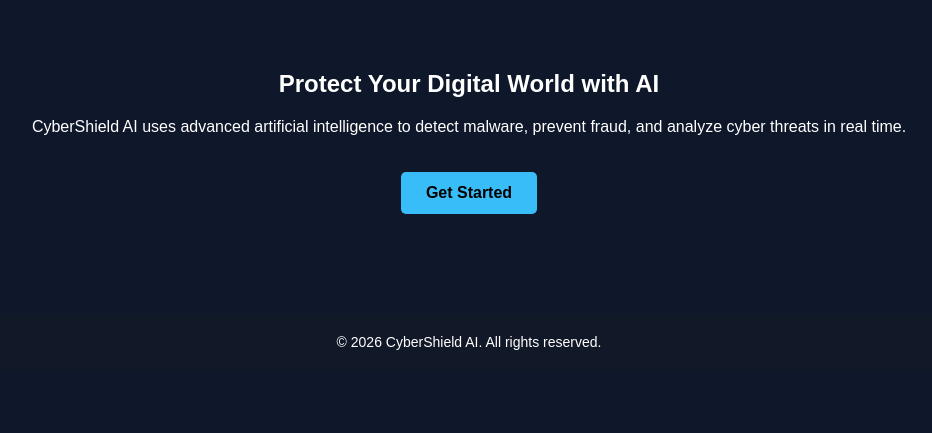
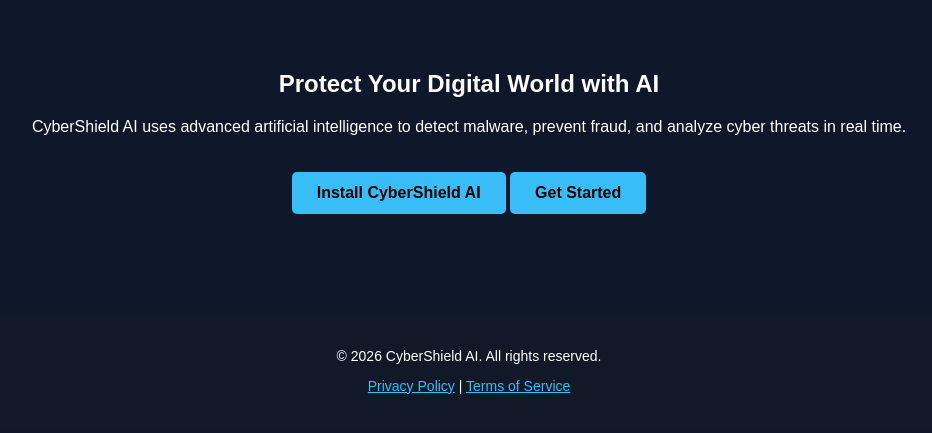
Before and after one commit to Philipalbino/cybershield-ai, a Flask app: page / in a window 1280 px wide. Shown: the part 222-655 px from the top of the page, without its empty margins (171-1103 px from the left). Run offline with Flask 3, Linux system fonts and the light colour scheme.

Commit message:
Update index.html with SEO, Google verification, and PWA install

```diff
--- a/templates/index.html
+++ b/templates/index.html
@@ -1,26 +1,38 @@
 <!DOCTYPE html>
 <html lang="en">
+
 <head>
     <meta charset="UTF-8">
     <meta name="viewport" content="width=device-width, initial-scale=1.0">
 
-    <!-- SEO Title -->
-    <title>CyberShield AI - AI Powered Cybersecurity Threat Detection</title>
+    <!-- SEO Meta Tags -->
+    <title>CyberShield AI - AI Cybersecurity & Fraud Detection Chatbot</title>
+    <meta name="description"
+        content="Protect yourself online with CyberShield AI, an advanced AI-powered cybersecurity and fraud detection chatbot. Detect malware, prevent fraud, and stay secure in real time.">
+    <meta name="keywords"
+        content="CyberShield AI, AI cybersecurity, fraud detection chatbot, online security, malware protection, AI cybersecurity assistant">
+    <meta name="robots" content="index, follow">
 
-    <!-- SEO Meta Tags -->
-    <meta name="description" content="CyberShield AI is an AI-powered cybersecurity and fraud detection chatbot platform. Detect malware, fraud, and online threats instantly using intelligent AI.">
-    <meta name="keywords" content="AI cybersecurity, fraud detection, chatbot security, malware detection, online protection, threat analysis">
-    <meta name="author" content="CyberShield AI">
-
-    <!-- Google Search Console Verification -->
+    <!-- Google Site Verification -->
     <meta name="google-site-verification" content="pkHP5SkQD7oJWhudXCQNCnq7YB-AzuLi9NWGarBra3I">
 
+    <!-- Open Graph / Social Media -->
+    <meta property="og:title" content="CyberShield AI - AI Cybersecurity & Fraud Detection Chatbot">
+    <meta property="og:description"
+        content="Protect yourself online with CyberShield AI, an AI-powered cybersecurity and fraud detection chatbot. Stay secure from malware and fraud.">
+    <meta property="og:url" content="https://cybershield-ai-1.onrender.com">
+    <meta property="og:type" content="website">
+    <meta property="og:image" content="https://cybershield-ai-1.onrender.com/static/logo.png">
+
+    <!-- Favicon -->
+    <link rel="icon" href="/static/logo.png" type="image/png">
+    <link rel="apple-touch-icon" href="/static/logo-192.png">
+
+    <!-- PWA Manifest -->
+    <link rel="manifest" href="/static/manifest.json">
+    <meta name="theme-color" content="#1f2833">
+
     <!-- CSS -->
-    <link rel="stylesheet" href="{{ url_for('static', filename='style.css') }}">
-    <!-- Favicon / App Icons -->
-<link rel="icon" href="{{ url_for('static', filename='icons/cybershield-48.png') }}" type="image/png">
-<link rel="apple-touch-icon" href="{{ url_for('static', filename='icons/cybershield-192.png') }}">
-
     <style>
         body {
             margin: 0;
@@ -57,7 +69,8 @@
             padding: 50px 20px;
         }
 
-        .btn {
+        .btn,
+        .btn-primary {
             display: inline-block;
             margin-top: 20px;
             padding: 12px 25px;
@@ -68,7 +81,8 @@
             font-weight: bold;
         }
 
-        .btn:hover {
+        .btn:hover,
+        .btn-primary:hover {
             background: #0ea5e9;
         }
 
@@ -105,13 +119,44 @@
             CyberShield AI uses advanced artificial intelligence to detect malware,
             prevent fraud, and analyze cyber threats in real time.
         </p>
-
+        <button id="installBtn" style="display:none;">Install CyberShield AI</button>
+        <a href="/install" class="btn-primary">Install CyberShield AI</a>
         <a href="/register" class="btn">Get Started</a>
     </main>
 
     <footer>
-        © 2026 CyberShield AI. All rights reserved.
+        <p>&copy; 2026 CyberShield AI. All rights reserved.</p>
+        <p><a href="/privacy" style="color:#38bdf8;">Privacy Policy</a> | <a href="/terms"
+                style="color:#38bdf8;">Terms of Service</a></p>
     </footer>
 
+    <!-- PWA Service Worker & Install Prompt -->
+    <script>
+        // Install prompt button
+        let deferredPrompt;
+        const installBtn = document.getElementById('installBtn');
+
+        window.addEventListener('beforeinstallprompt', (e) => {
+            e.preventDefault();
+            deferredPrompt = e;
+            installBtn.style.display = 'inline-block';
+        });
+
+        installBtn.addEventListener('click', async () => {
+            installBtn.style.display = 'none';
+            deferredPrompt.prompt();
+            const { outcome } = await deferredPrompt.userChoice;
+            deferredPrompt = null;
+        });
+
+        // Register service worker
+        if ('serviceWorker' in navigator) {
+            navigator.serviceWorker.register('/static/service-worker.js')
+                .then(() => console.log('Service Worker registered'))
+                .catch((err) => console.log('Service Worker registration failed:', err));
+        }
+    </script>
+
 </body>
+
 </html>
```
Also changed, not shown: templates/install.html (added, +57 -0 lines).
